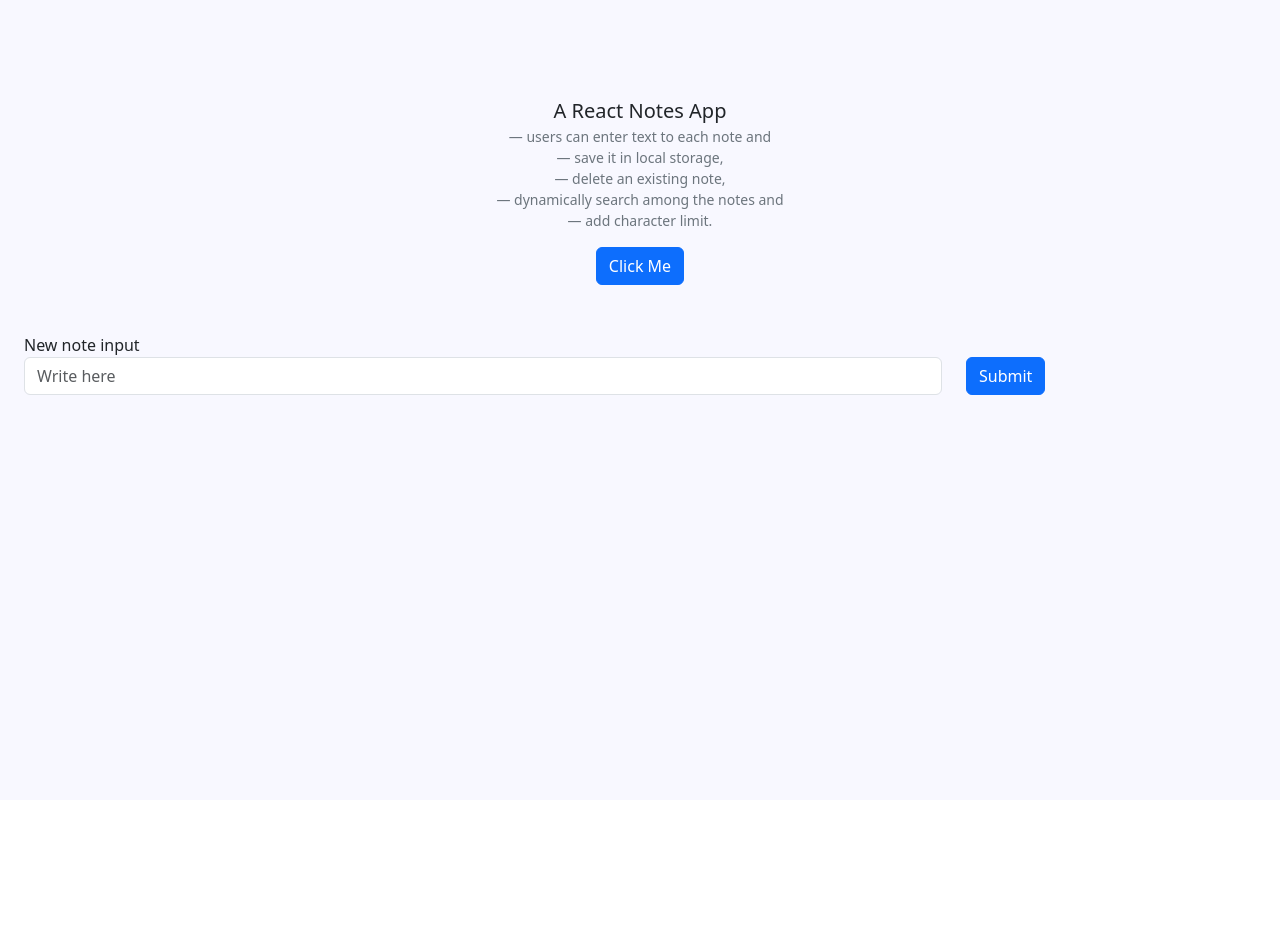
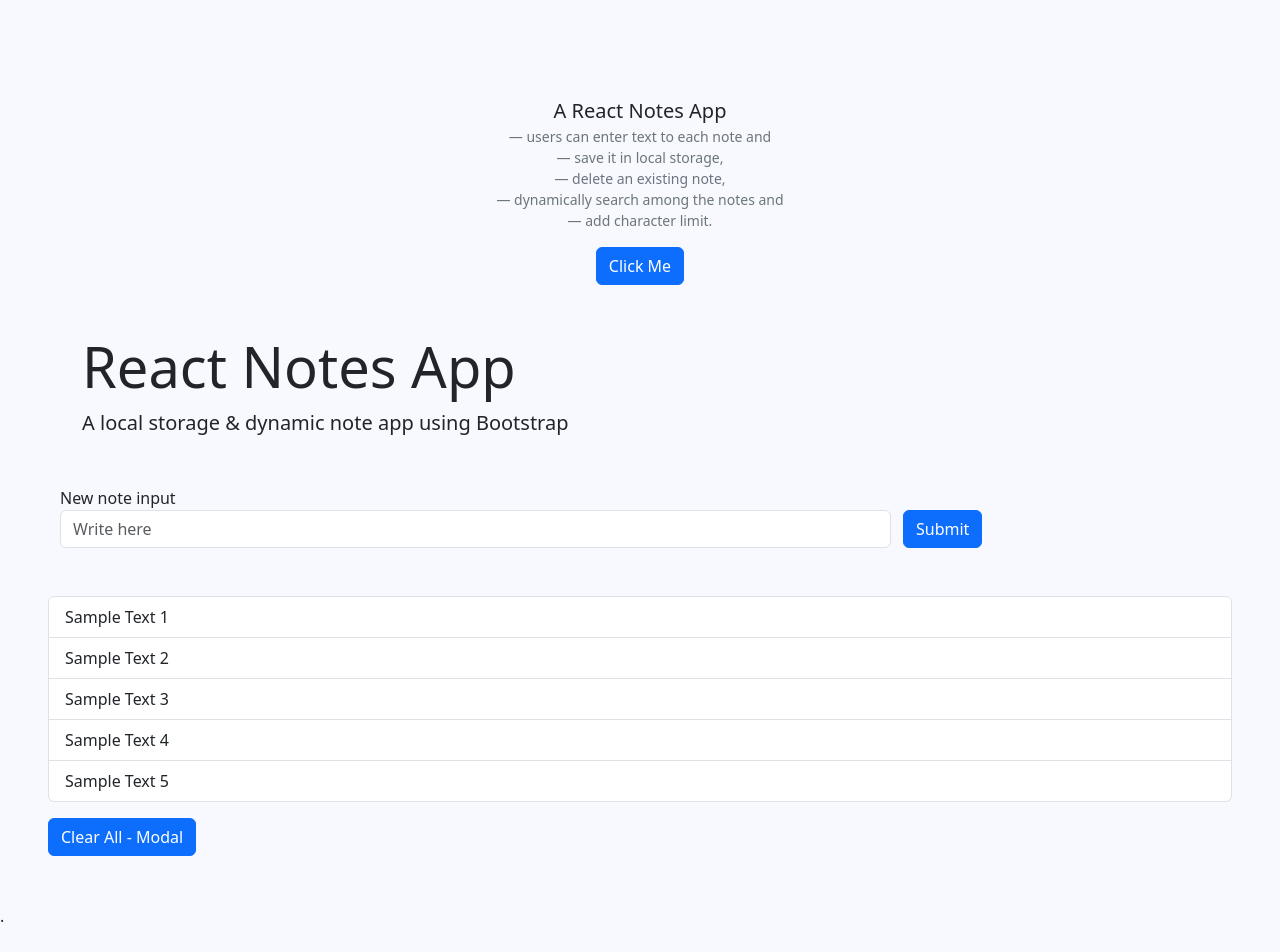
Before and after one commit to solahidris/Project17_T2_ReactNotesApp, a React (Create React App) app: page / in a window 1280 px wide. Shown: the top 952 px of the page. Before the commit the page ends 800 px from the top, so only its background shows below. Built offline with nearby package versions, Linux system fonts and the light colour scheme; the HTML template or start-up script is replaced by a standard one.

Commit message:
installed jquery, added table sample, and modal for clear

```diff
--- a/package.json
+++ b/package.json
@@ -7,6 +7,7 @@
     "@testing-library/react": "^13.4.0",
     "@testing-library/user-event": "^13.5.0",
     "bootstrap": "^5.3.0",
+    "jquery": "^3.7.0",
     "react": "^18.2.0",
     "react-dom": "^18.2.0",
     "react-scripts": "5.0.1",
--- a/src/App.js
+++ b/src/App.js
@@ -1,9 +1,23 @@
 import "./App.css";
 import "bootstrap/dist/css/bootstrap.css";
 import "bootstrap/dist/js/bootstrap.js";
+import 'bootstrap/dist/css/bootstrap.min.css';
+import 'bootstrap/dist/js/bootstrap.bundle.min.js';
+
 import { useState } from "react";
 
+import React, { useEffect } from 'react';
+import $ from 'jquery';
+
+
 function App() {
+
+  useEffect(() => {
+    $('#exampleModal').on('shown.bs.modal', function () {
+      $('#myInput').trigger('focus');
+    });
+  }, []);
+
 
   // how to have a local storage in a react app
 
@@ -44,19 +58,66 @@
         <button className="btn btn-primary">Click Me</button>
       </figure>
 
+        {/* App Header */}
+      <div class="jumbotron jumbotron-fluid mx-4 mt-5">
+        <div class="container">
+          <h1 class="display-4">React Notes App</h1>
+          <p class="lead">A local storage & dynamic note app using Bootstrap</p>
+        </div>
+      </div>
+
         {/* input for adding note */}
-      <form class="mt-5 mx-4">
+      <form class="container mt-5 mx-5">
         <div class="row">
             <label for="exampleFormControlTextarea1">New note input</label>
             <div class="col-9">
               <input type="text" class="form-control" placeholder="Write here" />
           </div>
-          <div class="col">
+          <div class="col gx-0">
             <button type="submit" class="btn btn-primary" placeholder="Last name">Submit</button>
           </div>
         </div>
       </form>
 
+        {/* basic notes text */}
+      <ul class="list-group mt-5 mx-5">
+        <li class="list-group-item">Sample Text 1</li>
+        <li class="list-group-item">Sample Text 2</li>
+        <li class="list-group-item">Sample Text 3</li>
+        <li class="list-group-item">Sample Text 4</li>
+        <li class="list-group-item">Sample Text 5</li>
+      </ul>
+
+        {/* reset button  */}
+      <div>
+          {/* clear all button */}
+        <button type="button" className="btn btn-primary mx-5 mt-3" data-bs-toggle="modal" data-bs-target="#exampleModal">
+          Clear All - Modal
+        </button>
+          {/* modal stuff */}
+        <div className="modal fade" id="exampleModal" tabIndex="-1" role="dialog" aria-labelledby="exampleModalLabel" aria-hidden="true">
+          <div className="modal-dialog" role="document">
+            <div className="modal-content">
+              <div className="modal-header">
+                <h5 className="modal-title" id="exampleModalLabel">Clearing All Notes</h5>
+                <button type="button" className="btn-close" data-bs-dismiss="modal" aria-label="Close"></button>
+              </div>
+              <div className="modal-body">
+                Are you sure you want to clear all your notes?
+              </div>
+              <div className="modal-footer">
+                <button type="button" className="btn btn-secondary" data-bs-dismiss="modal">Close</button>
+                <button type="button" className="btn btn-primary">Clear All</button>
+              </div>
+            </div>
+          </div>
+        </div>
+      </div>
+
+        {/* just gaps - delete later */}
+      <div class="py-5"><p>.</p></div>
+      <div class="py-5"><p>.</p></div>
+      <div class="py-5"><p>.</p></div>
 
 
       <div></div>
```
Also changed, not shown: 1 other file (tests, documents, lock files or other folders).
